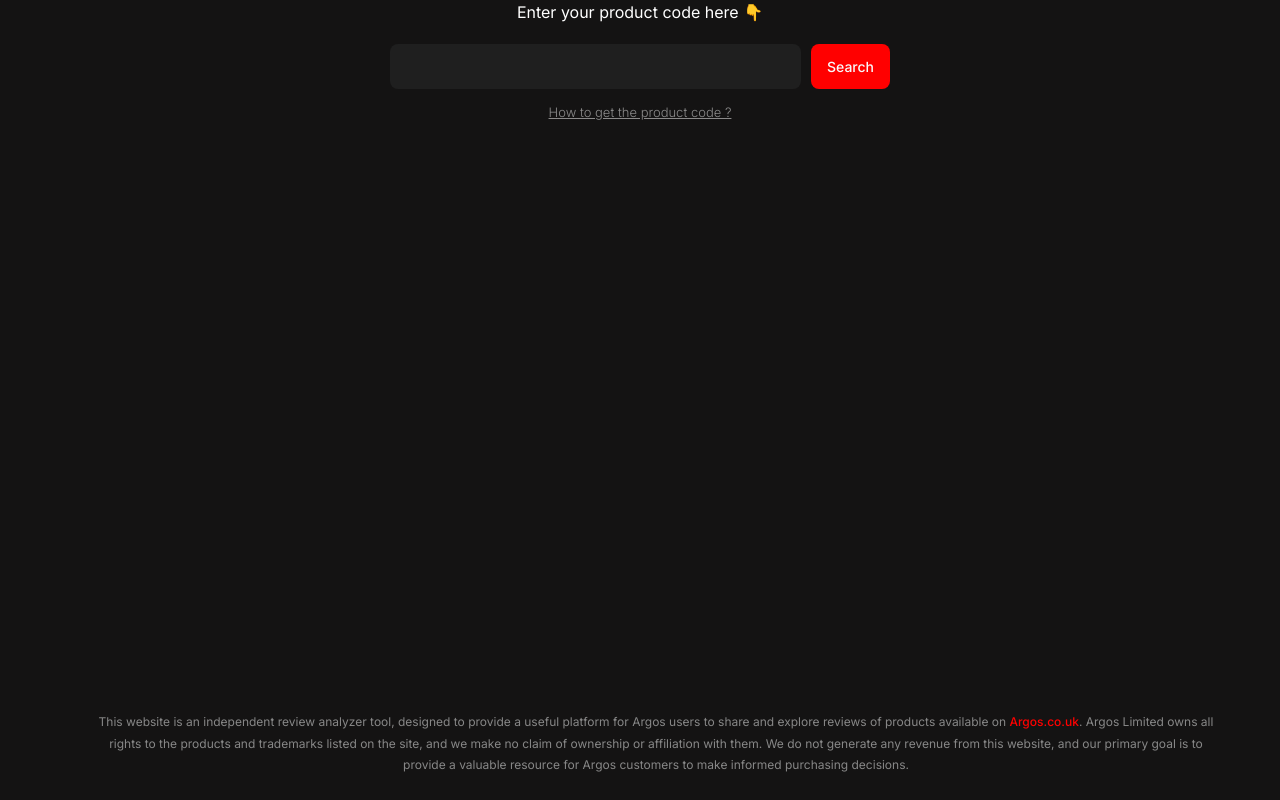
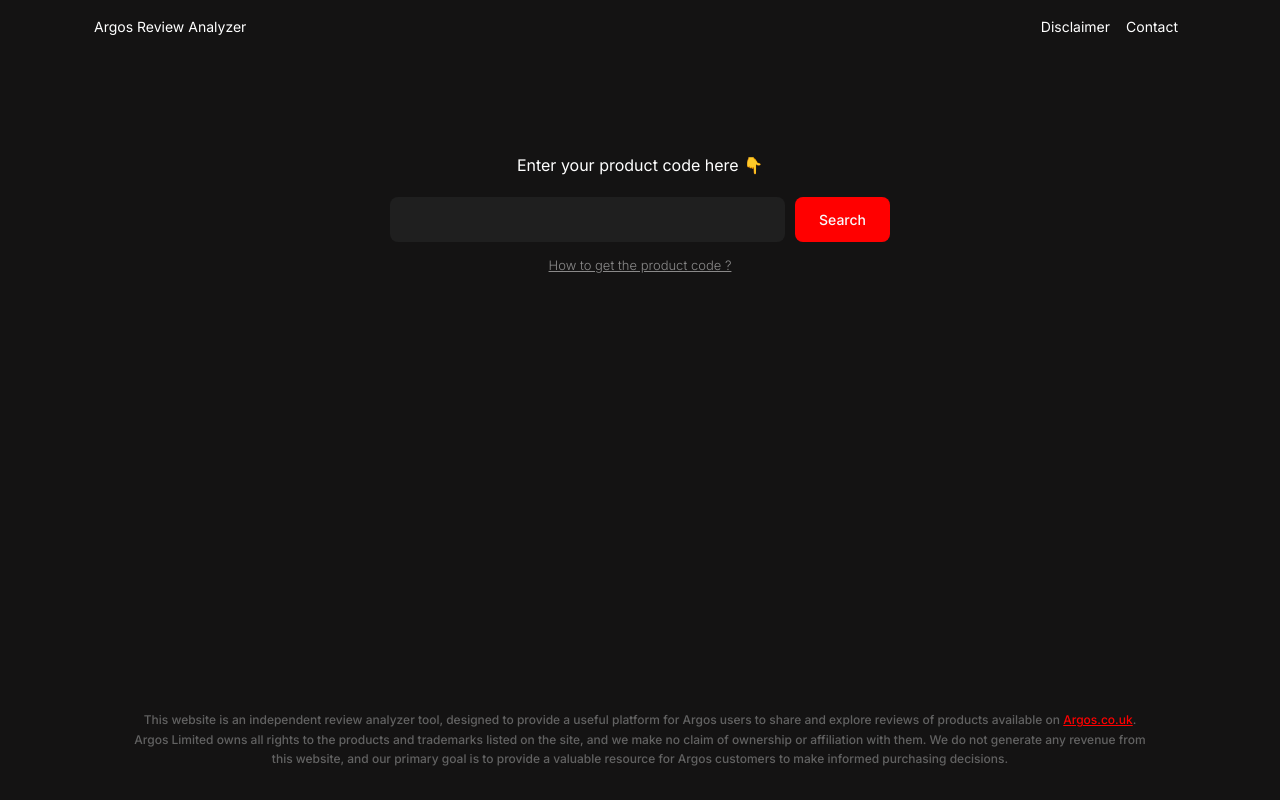
Before and after one commit to Analog-Archives/Argos-Review-Analyzer, a Next.js app: page / in a window 1280 px wide. Built offline with nearby package versions, Linux system fonts and the light colour scheme.

Commit message:
add navbar

```diff
--- a/app/layout.tsx
+++ b/app/layout.tsx
@@ -1,6 +1,7 @@
 import type { Metadata } from "next";
 import { Inter } from "next/font/google";
 import "./globals.css";
+import 'bootstrap/dist/css/bootstrap.min.css';
 
 const inter = Inter({ subsets: ["latin"] });
 
--- a/app/page.tsx
+++ b/app/page.tsx
@@ -2,20 +2,25 @@
 
 import Image from "next/image";
 
+// bootstrap components
+import Container from 'react-bootstrap/Container';
+
 // components
 import SearchSection from "@/components/app/home/search-section/search-section";
 import DisclaimerText from "@/components/app/home/disclaimer-section/disclaimer";
+import TopNavbar from "@/components/app/navbar/navbar";
 
 export default function Home() {
   return (
-    <div className="container">
+    <Container>
       {/* navbar */}
+      <TopNavbar />
 
       {/* search section */}
       <SearchSection />
 
       {/* disclaimer text */}
       <DisclaimerText />
-    </div>
+    </Container>
   );
 }
--- a/components/app/home/disclaimer-section/disclaimer.module.css
+++ b/components/app/home/disclaimer-section/disclaimer.module.css
@@ -1,13 +1,14 @@
 .text {
     position: fixed;
-    bottom: 3%;
-    padding-left: 60px;
-    padding-right: 60px;
+    bottom: 2%;
+    transform: translateX(-50%);
+    left: 50%;
+    width: 80%;
     text-align: center;
-    color: rgb(135, 135, 135);
+    color: rgb(98, 98, 98);
     font-size: 12px;
-    font-weight: 400;
-    line-height: 1.8;
+    font-weight: 500;
+    line-height: 1.6;
 }
 
 .text a {
--- a/components/app/home/search-section/search-section.module.css
+++ b/components/app/home/search-section/search-section.module.css
@@ -1,8 +1,8 @@
 .wrapper {
     color: white;
     width: 500px;
-    /* border: 1px solid red; */
     text-align: center;
+    margin-top: 100px;
 }
 
 .wrapper p {
@@ -19,7 +19,7 @@
 
 .wrapper button {
     border-radius: 8px;
-    background-color: red;
+    background-color: red !important;
     height: auto;
     margin-left: 5px;
 }
@@ -28,5 +28,7 @@
     font-size: 13px;
     opacity: .5;
     font-weight: 300;
+    color: white !important;
     text-decoration: underline;
+
 }
--- a/components/app/navbar/navbar.module.css
+++ b/components/app/navbar/navbar.module.css
@@ -0,0 +1,8 @@
+.wrapper {
+    color: white !important;
+}
+
+.nav_link {
+    color: white;
+    font-size: 14px;
+}
--- a/components/app/navbar/navbar.tsx
+++ b/components/app/navbar/navbar.tsx
@@ -0,0 +1,42 @@
+"use client"
+
+// components
+import Container from 'react-bootstrap/Container';
+import Nav from 'react-bootstrap/Nav';
+import Navbar from 'react-bootstrap/Navbar';
+import NavDropdown from 'react-bootstrap/NavDropdown';
+
+// stylesheet
+import Styles from './navbar.module.css'
+
+const TopNavbar: React.FC<{}> = () => {
+    return (
+        <>
+            <Navbar expand="lg" className={`${Styles.wrapper} bg-none`}>
+                <Container>
+                    <Navbar.Brand
+                        href="#home"
+                        style={{
+                            color: 'white',
+                            fontSize: 14
+                        }}>Argos Review Analyzer</Navbar.Brand>
+
+                    <Navbar.Toggle aria-controls="basic-navbar-nav" />
+
+                    <Navbar.Collapse id="basic-navbar-nav">
+                        <Nav className="ms-auto">
+                            <Nav.Link
+                                className={Styles.nav_link}
+                                href="">Disclaimer</Nav.Link>
+                            <Nav.Link
+                                className={Styles.nav_link}
+                                href="">Contact</Nav.Link>
+                        </Nav>
+                    </Navbar.Collapse>
+                </Container>
+            </Navbar>
+        </>
+    )
+}
+
+export default TopNavbar
--- a/package.json
+++ b/package.json
@@ -16,6 +16,7 @@
     "lucide-react": "^0.416.0",
     "next": "14.2.5",
     "react": "^18",
+    "react-bootstrap": "^2.10.4",
     "react-dom": "^18",
     "tailwind-merge": "^2.4.0",
     "tailwindcss-animate": "^1.0.7"
```
Also changed, not shown: 1 other file (tests, documents, lock files or other folders).
